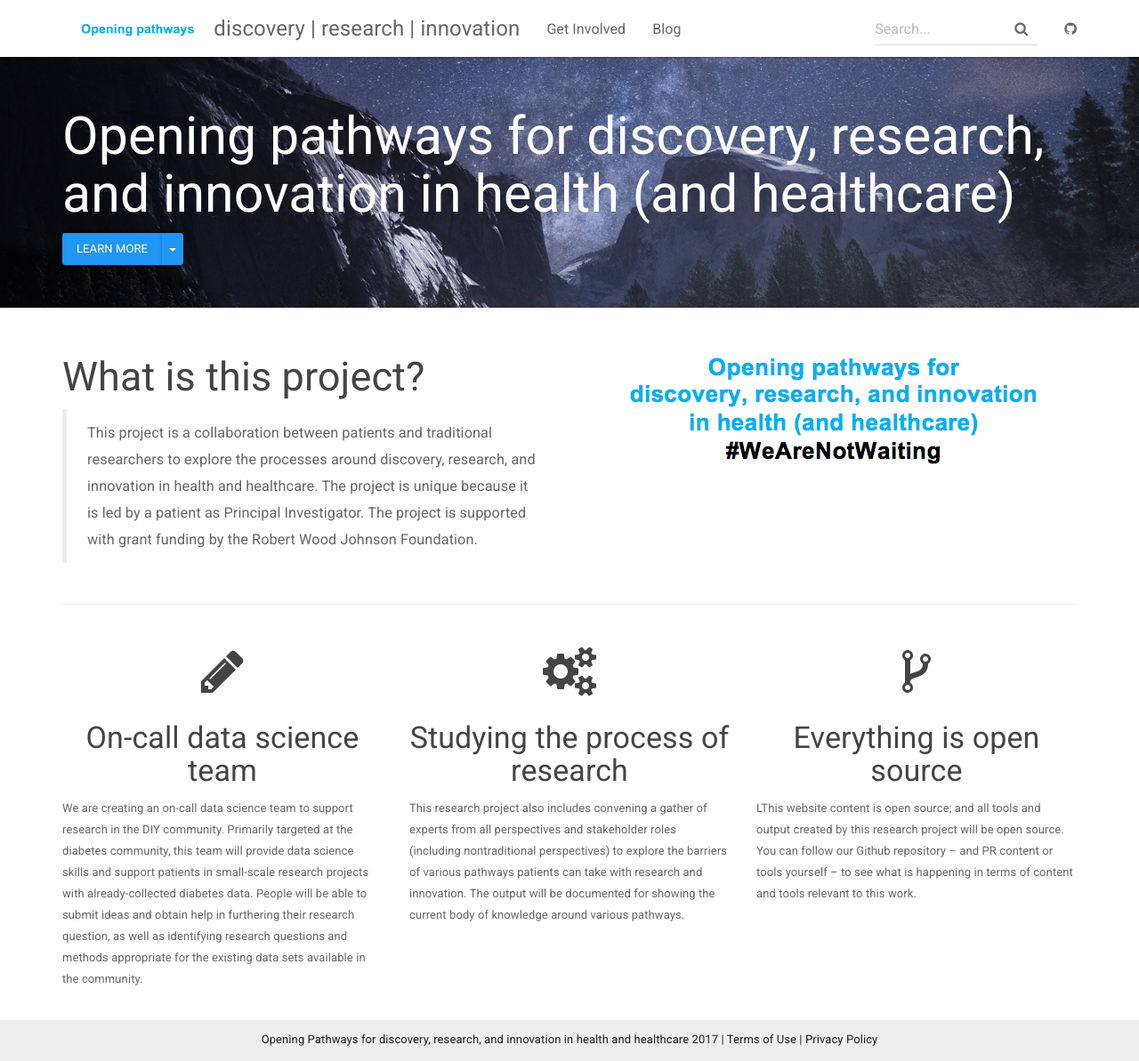
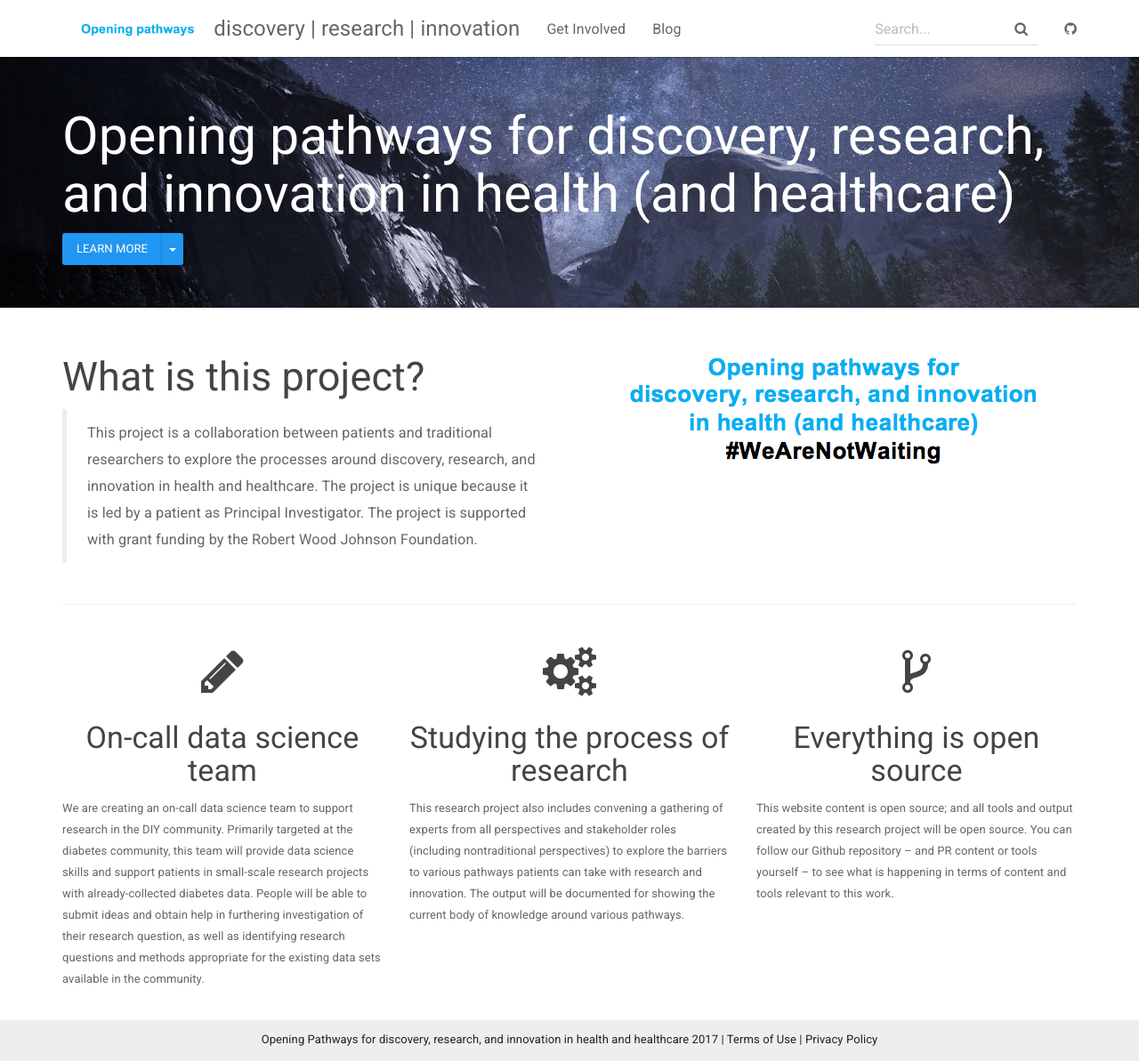
Before and after one commit to danamlewis/Testrepo2, a Jekyll site: the page built from index.html, in a window 1280 px wide and 1193 px high. Shown: the whole window at 89% size. Built offline with Jekyll 4.4.1, drawn with Linux system fonts in a browser that asks for light colours; nearby versions of some CDN libraries.

Commit message:
Grammar and typo fixes

```diff
--- a/index.html
+++ b/index.html
@@ -42,19 +42,19 @@
         <div class="col-sm-4">
             <h1 class="text-center"><i class="fa fa-pencil" aria-hidden="true"></i></h1>
             <h3 class="text-center">On-call data science team</h3>
-            <p>We are creating an on-call data science team to support research in the DIY community. Primarily targeted at the diabetes community, this team will provide data science skills and support patients in small-scale research projects with already-collected diabetes data. People will be able to submit ideas and obtain help in furthering their research question, as well as identifying research questions and methods appropriate for the existing data sets available in the community.
+            <p>We are creating an on-call data science team to support research in the DIY community. Primarily targeted at the diabetes community, this team will provide data science skills and support patients in small-scale research projects with already-collected diabetes data. People will be able to submit ideas and obtain help in furthering investigation of their research question, as well as identifying research questions and methods appropriate for the existing data sets available in the community.
             </p>
         </div>
         <div class="col-sm-4">
             <h1 class="text-center"><i class="fa fa-cogs" aria-hidden="true"></i></h1>
             <h3 class="text-center">Studying the process of research</h3>
-            <p>This research project also includes convening a gather of experts from all perspectives and stakeholder roles (including nontraditional perspectives) to explore the barriers of various pathways patients can take with research and innovation. The output will be documented for showing the current body of knowledge around various pathways.
+            <p>This research project also includes convening a gathering of experts from all perspectives and stakeholder roles (including nontraditional perspectives) to explore the barriers to various pathways patients can take with research and innovation. The output will be documented for showing the current body of knowledge around various pathways.
 </p>
         </div>
         <div class="col-sm-4">
             <h1 class="text-center"><i class="fa fa-code-fork" aria-hidden="true"></i></h1>
             <h3 class="text-center">Everything is open source</h3>
-            <p>LThis website content is open source; and all tools and output created by this research project will be open source. You can follow our Github repository – and PR content or tools yourself – to see what is happening in terms of content and tools relevant to this work.
+            <p>This website content is open source; and all tools and output created by this research project will be open source. You can follow our Github repository – and PR content or tools yourself – to see what is happening in terms of content and tools relevant to this work.
 </p>
         </div>
     </div>
```
